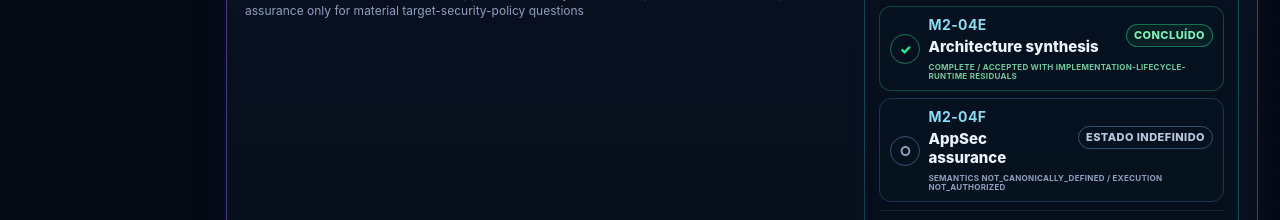
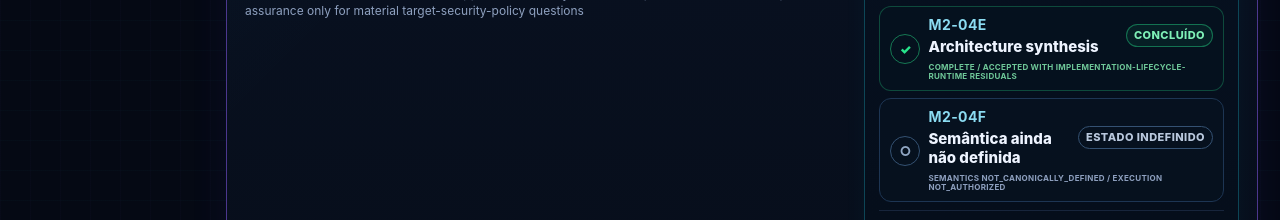
Before and after one commit to wagnerjfjunior/sfjm-workspace, a Next.js app: page / in a window 1280 px wide. Shown: the part 940-1160 px from the top of the page. Built offline with nearby package versions, Linux system fonts and the light colour scheme.

Commit message:
fix: avoid assigning undefined M2-04F semantics

```diff
--- a/data/workspace-demo.ts
+++ b/data/workspace-demo.ts
@@ -267,7 +267,7 @@ export const workspaceDemo = {
           },
           {
             id: "M2-04F",
-            label: "AppSec assurance",
+            label: "Semântica ainda não definida",
             state: "UNKNOWN",
             status: "SEMANTICS NOT_CANONICALLY_DEFINED / EXECUTION NOT_AUTHORIZED",
             note: "Do not infer M2-04F as the next slice from sequence; Product Authority has not selected the next bounded M2-04 action."
```
